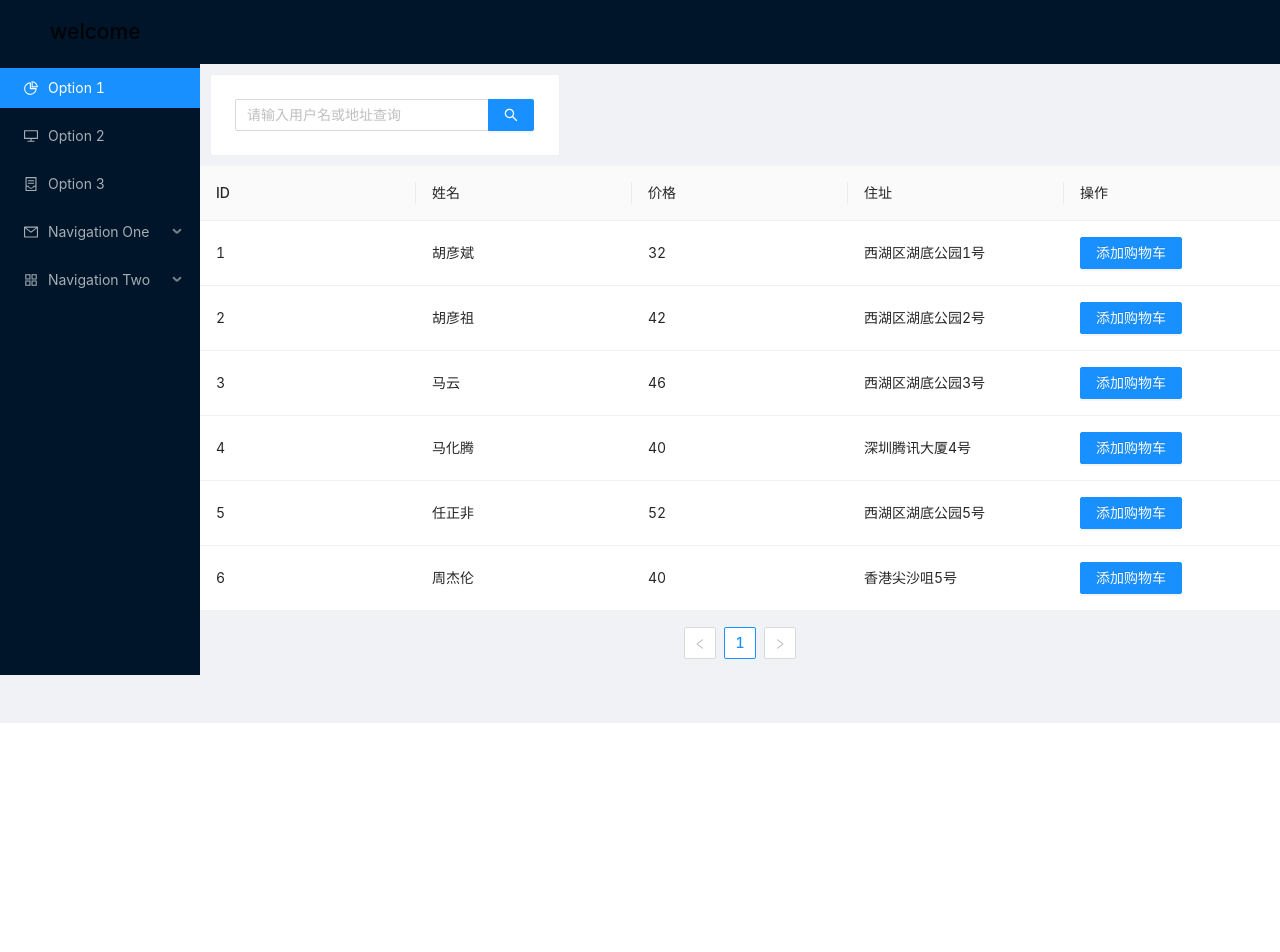
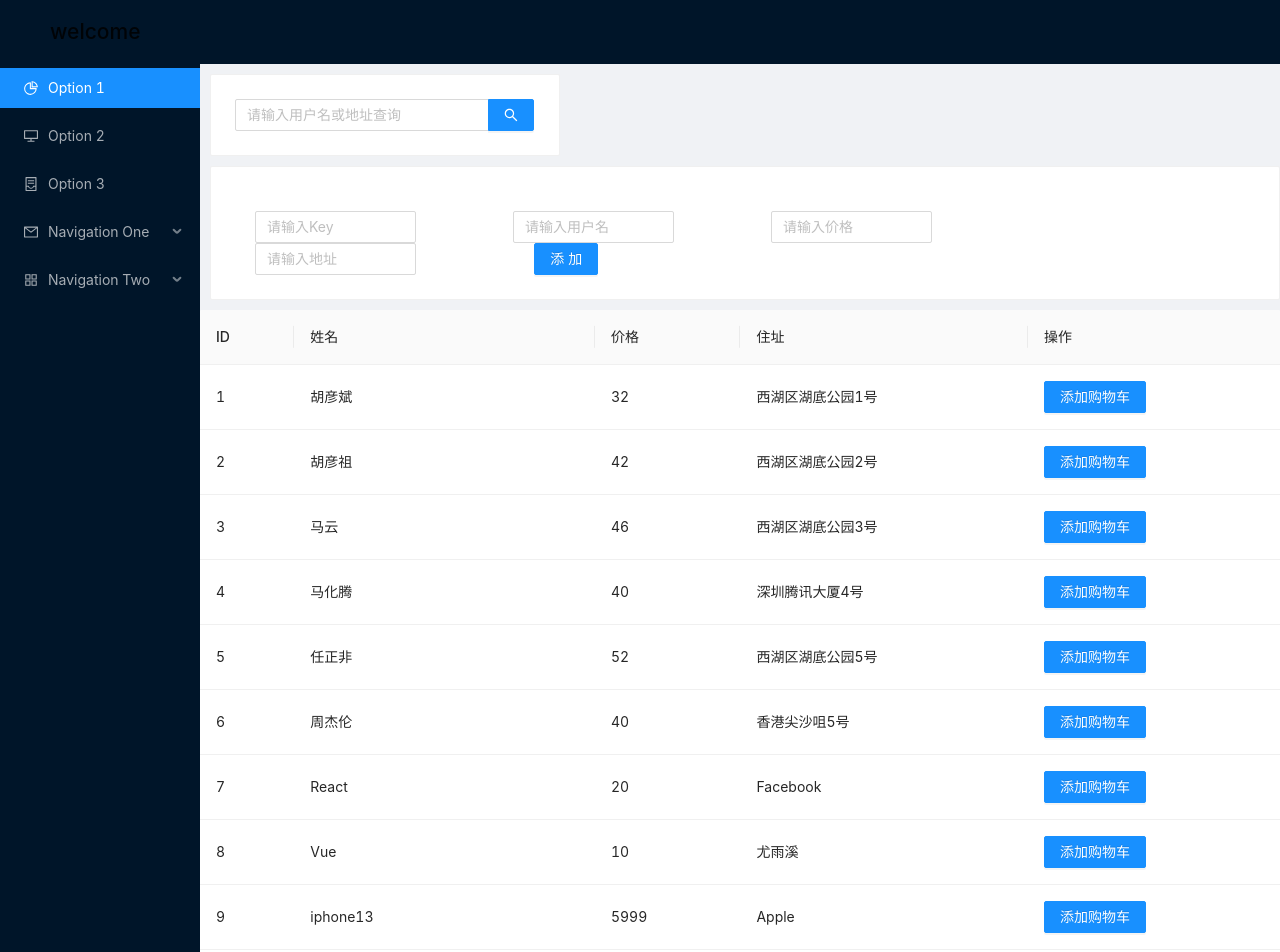
Before and after one commit to Wick-Zhou/React_study, a React (Create React App) app: page /option1/option5 in a window 1280 px wide. Shown: the top 952 px of the page. Before the commit the page ends 800 px from the top, so only its background shows below. Built offline with nearby package versions, Linux system fonts and the light colour scheme.

Commit message:
'添加到购物车'

```diff
--- a/src/components/Buttom.js
+++ b/src/components/Buttom.js
@@ -4,7 +4,7 @@ export default class Buttom extends Component {
   render() {
     return (
       <div>
-
+        buttom
       </div>
     )
   }
--- a/src/components/Main.js
+++ b/src/components/Main.js
@@ -1,24 +1,16 @@
 import React, { Component } from 'react'
-
 import {connect} from 'react-redux'
 
-import { Table, Button,Card,Input } from 'antd';
-// import { NavLink,Switch,Route } from 'react-router-dom';
+import { Table, Button,Card,Input,Form, message } from 'antd';
 
 import {addShopCarAction} from '../redux/actions/actions'
 
 const { Search } = Input;
 
-
 class Main extends Component {
 
-  state = { dataSource:[],postion:'bottomCenter' }
-
-  id=React.createRef();
-  userName=React.createRef()
-  age=React.createRef()
-  address=React.createRef()
-  keyWord=React.createRef()
+  state = { dataSource:[]}
+  form=React.createRef()
 
   componentDidMount() {
     const dataSource = [
@@ -27,52 +19,97 @@ class Main extends Component {
         name: '胡彦斌',
         price: 32,
         address: '西湖区湖底公园1号',
+        selected: true,
       },
       {
         key: '2',
         name: '胡彦祖',
         price: 42,
         address: '西湖区湖底公园2号',
+        selected: true,
       },
       {
         key: '3',
         name: '马云',
         price: 46,
         address: '西湖区湖底公园3号',
+        selected: true,
       },
       {
         key: '4',
         name: '马化腾',
         price: 40,
         address: '深圳腾讯大厦4号',
+        selected: true,
       },
       {
         key: '5',
         name: '任正非',
         price: 52,
         address: '西湖区湖底公园5号',
+        selected: true,
       },
       {
         key: '6',
         name: '周杰伦',
         price: 40,
         address: '香港尖沙咀5号',
+        selected: true,
       },
       {
         key: '7',
         name: 'React',
         price: 20,
         address: 'Facebook',
+        selected: true,
       },
+      {
+        key: '8',
+        name: 'Vue',
+        price: 10,
+        address: '尤雨溪',
+        selected: true,
+      },
+      {
+        key: '9',
+        name: 'iphone13',
+        price: 5999,
+        address: 'Apple',
+        selected: true,
+      },
+      {
+        key: '10',
+        name: 'MacBook 2021 pro',
+        price: 19999,
+        address: 'Apple',
+        selected: true,
+      },
+      {
+        key: '11',
+        name: 'Xiaomi 11 ultra',
+        price: 4999,
+        address: 'Xiaomi',
+        selected: true,
+      },
+      {
+        key: '12',
+        name: 'Oneplus 9 pro',
+        price: 4299,
+        address: 'Oneplus',
+        selected: true,
+      },
+
     ]
     this.setState({ dataSource })
   }
+
   confirm=(key)=>{
     console.log(key);
     this.setState({dataSource:this.state.dataSource.filter((item)=>{
       return item.key !==key
     })})
   }
+
   search=(keyWord)=>{
     if(keyWord.trim()){
       let searchData= this.state.dataSource.filter((item)=>{
@@ -84,35 +121,41 @@ class Main extends Component {
       this.setState({ dataSource:searchData})
     }
   }
-  addUser=()=>{
-    let newObj={
-      key:this.id.current.state.value,
-      name:this.userName.current.state.value,
-      age:this.age.current.value,
-      address:this.address.current.state.value
+
+  addUser=(data)=>{
+    if(this.state.dataSource.find(item=>item.key===data.key)===undefined){
+      let newObj={
+        key:data.key,
+        name:data.name,
+        price:data.price,
+        address:data.address,
+        selected:true
+      }
+      this.setState({dataSource:[...this.state.dataSource, newObj]})
+      this.form.current.resetFields()
+    }else{
+      message.error('已存在相同的Key，请重试！')
     }
-    this.setState({dataSource:[...this.state.dataSource, newObj]})
-    this.id.current.state.value=''
-    this.userName.current.state.value=''
-    this.age.current.value=0
-    this.address.current.state.value=''
-    console.log(this.age.current.value);
   }
 
   addShopCar=(data)=>{
-    console.log(data);
     this.props.addShopCar(data)
   }
+
+  // changePage=(page)=>{
+  //   console.log(page,'xxx');
+  // }
 
   render() {
     // console.log(this.props);
     const {dataSource}=this.state
+
     const columns = [
       {
         title: 'ID',
-        // dataIndex: 'key',
-        // key: 'key',
-        render:(text,record,index)=>`${index+1}`
+        dataIndex: 'key',
+        key: 'key',
+        // render:(text,record,index)=>`${index+1}`
       },
       {
         title: '姓名',
@@ -144,25 +187,98 @@ class Main extends Component {
         render:(key,data)=><Button type='primary' onClick={()=>this.addShopCar(data)}>添加购物车</Button>
       },
     ];
+
+    const onFinish = (values) => {
+      // console.log('Success:', values);
+      this.addUser(values)
+    };
+
+    const onFinishFailed = (errorInfo) => {
+      message.error('Failed:', errorInfo);
+    };
+
     return (
       <div>
-        {/* {this.props.carList.length} */}
         <Card style={{ width: 350,margin:10 }}>
           <Search allowClear placeholder="请输入用户名或地址查询" onSearch={(value)=>this.search(value)} enterButton style={{ width: 300,marginRight:20 }}/>
         </Card>
-        {/* <NavLink to={{pathname:'/option1/option5',state: {id:1,name: 'Option'}}}><Button>option5</Button></NavLink>
-        <Switch>
-          <Route path='/option1/option5' component={Option2}></Route>
-        </Switch>
-        <Card style={{ width: 800,margin:10 }}>
-          <h2>添加新用户</h2>
-          <Input ref={this.id} placeholder="请输入ID" style={{ width: 100,marginRight:20 }}/>
-          <Input ref={this.userName} placeholder="请输入名字" style={{ width: 100,marginRight:20 }}/>
-          <InputNumber min='0' ref={this.age} placeholder="请输入年龄" style={{ width: 100,marginRight:20 }}/>
-          <Input ref={this.address} placeholder="请输入地址" style={{ width: 200,marginRight:20 }}/>
-          <Button type='primary' onClick={this.addUser}>添加</Button>
-        </Card> */}
-        <Table dataSource={dataSource} columns={columns} pagination={{ position: [this.state.postion] }} scroll={{ y: 390 }}/>
+
+        <Card style={{marginLeft:10,marginBottom:10}}>
+          <Form
+            ref={this.form}
+            layout='inline'
+            name="basic"
+            labelCol={{
+              span: 8,
+            }}
+            wrapperCol={{
+              span: 16,
+            }}
+            onFinish={onFinish}
+            onFinishFailed={onFinishFailed}
+            autoComplete="off"
+            style={{marginTop:20,marginLeft:20}}
+          >
+            <Form.Item
+              name="key"
+              rules={[
+                {
+                  required: true,
+                  message: 'Please input your key!',
+                },
+              ]}
+            >
+              <Input placeholder='请输入Key'/>
+            </Form.Item>
+            <Form.Item
+              name="name"
+              rules={[
+                {
+                  required: true,
+                  message: 'Please input your name!',
+                },
+              ]}
+            >
+              <Input placeholder="请输入用户名"/>
+            </Form.Item>
+            <Form.Item
+              name="price"
+              rules={[
+                {
+                  required: true,
+                  message: 'Please input your price!',
+                },
+              ]}
+            >
+              <Input placeholder="请输入价格"/>
+            </Form.Item>
+            <Form.Item
+              name="address"
+              rules={[
+                {
+                  required: true,
+                  message: 'Please input your address!',
+                },
+              ]}
+            >
+              <Input placeholder="请输入地址"/>
+            </Form.Item>
+
+            <Form.Item
+              wrapperCol={{
+                offset: 8,
+                span: 16,
+              }}
+            >
+              <Button type="primary" htmlType="submit">
+                添加
+              </Button>
+            </Form.Item>
+          </Form>
+        </Card>
+
+        <Table dataSource={dataSource} columns={columns} pagination={{ position: ['bottomCenter'] }}/>
+        {/* <Pagination onChange={(page)=>this.changePage(page)} simple defaultCurrent={1} total={20}/> */}
       </div>
     )
   }
@@ -178,5 +294,4 @@ const mapDispatchToProps=(dispatch)=>{
   }
 }
 
-
 export default connect(mapStateToProps,mapDispatchToProps)(Main)
--- /dev/null
+++ b/src/components/Option3.css
@@ -0,0 +1,15 @@
+.totalPrice{
+  /* position: fixed; */
+  bottom: 0;
+  width: 100%;
+}
+
+.totalPrice div{
+  font-size: 30px;
+  font-weight: 900;
+  color: red;
+  width: 100px;
+  /* position: relative;
+  left: 100px; */
+  margin: auto;
+}
--- a/src/components/Option3.js
+++ b/src/components/Option3.js
@@ -1,27 +1,44 @@
 import React, { Component } from 'react'
+// import React, { useState } from 'react';
 import {connect} from 'react-redux'
-import { Table } from 'antd';
-import {addCountAction,oddCountAction} from '../redux/actions/actions'
+import { Table,Card,Button } from 'antd';
+import {
+  addCountAction,
+  oddCountAction,
+  deleteFromShopCarAction,
+  changeSelectedAction
+} from '../redux/actions/actions'
+
+import './Option3.css'
 
 class Option3 extends Component {
 
   add=(data)=>{
-    console.log(data);
+    // console.log(data);
     this.props.add(data)
   }
+
   odd = (data) => {
-    console.log(data);
+    // console.log(data);
     this.props.odd(data)
   }
 
+  delete=(data) => {
+    this.props.delete(data)
+  }
+
+  changeSelected=(data,selected)=>{
+    this.props.changeSelected(data,selected)
+  }
+
   render() {
-    console.log(this.props);
+    // console.log(this.props);
     const columns = [
       {
         title: 'ID',
-        // dataIndex: 'key',
-        // key: 'key',
-        render:(text,record,index)=>`${index+1}`
+        dataIndex: 'key',
+        key: 'key',
+        // render:(text,record,index)=>`${index+1}`
       },
       {
         title: '姓名',
@@ -48,10 +65,34 @@ class Option3 extends Component {
           <button onClick={() =>this.add(data)} style={{marginLeft:20}}>+</button>
         </div>
       },
+      {
+        title: '删除',
+        dataIndex: 'key',
+        key: 'key',
+        render:(key,data)=>
+        <div>
+          <Button danger onClick={() =>this.delete(data)}>删除</Button>
+        </div>
+      },
     ];
+    const rowSelection = {
+      type:'checkbox',
+      // onChange: (selectedRowKeys, selectedRows) => {
+      //   console.log(`selectedRowKeys: ${selectedRowKeys}`, 'selectedRows: ', selectedRows);
+      // },
+      onSelect:(record, selected, selectedRows, nativeEvent)=>{
+        console.log(record, selected, selectedRows, nativeEvent);
+        this.changeSelected(record,selected)
+      },
+      defaultSelectedRowKeys:this.props.carList.map(item => {if(item.selected===true){return item.key}})
+    };
+
     return (
       <div>
-        <Table dataSource={this.props.carList} columns={columns} pagination={{ position: ['bottomCenter'] }} scroll={{ y: 390 }}/>
+        <Card className='totalPrice'><div>￥{this.props.carList.filter(item =>item.selected===true).reduce((pre,item)=>pre+(item.count*item.price),0)}</div></Card>
+          <Table rowKey="key" rowSelection={{
+            ...rowSelection,
+        }} dataSource={this.props.carList} columns={columns} pagination={{ position: ['bottomCenter'] }}/>
       </div>
     )
   }
@@ -64,7 +105,9 @@ const mapStateToProps = (state) => {
 const mapDispatchToProps = (dispatch) => {
   return {
     add:(data)=>{dispatch(addCountAction(data))},
-    odd:(data)=>{dispatch(oddCountAction(data))}
+    odd:(data)=>{dispatch(oddCountAction(data))},
+    delete:(data)=>{dispatch(deleteFromShopCarAction(data))},
+    changeSelected:(data,selected)=>{dispatch(changeSelectedAction(data,selected))}
   }
 }
 
--- a/src/redux/actions/actions.js
+++ b/src/redux/actions/actions.js
@@ -1,3 +1,5 @@
 export const addShopCarAction=(data) => {return {type: 'ADDSHOPCAR',data}}
 export const addCountAction=(data) => {return {type: 'ADDCOUNT',data}}
 export const oddCountAction=(data) => {return {type: 'ODDCOUNT',data}}
+export const deleteFromShopCarAction=(data) => {return {type: 'DELETE',data}}
+export const changeSelectedAction=(data,selected) => {return {type: 'SELECTED',data,selected}}
--- a/src/redux/reducer/count.js
+++ b/src/redux/reducer/count.js
@@ -1,36 +1,43 @@
-const initState={key:'',name:'',count:0,price:0}
+// const initState={key:'',name:'',count:0,price:0,selected:true}
 const carList=[]
-export default function countReducer(pre=initState,action){
+export default function countReducer(pre={carList:carList},action){
   // console.log(pre,action);
-  const {type,data={key:0}} = action
-  const {key,name,price}=data
+  const {type,data={key:0},selected:isSelect} = action
+  const {key,name,price,selected}=data
   switch (type){
     case 'ADDSHOPCAR':
-      if(carList.find(item => item.key===key)===undefined){
-        carList.push({key,name,count:1,price})
+      if(pre.carList.find(item => item.key===key)===undefined){
+        pre.carList.push({key,name,count:1,price,selected})
       }else{
-        carList.find(item => item.key===key).count++
+        pre.carList.find(item => item.key===key).count++
       }
-      return {carList}
+      return {carList:pre.carList}
 
     case 'ADDCOUNT':
-      pre.carList.map(item=>{
+      let addCount = pre.carList.map(item=>{
         if(item.key===key){
           ++item.count
         }
         return item
       })
-      return {carList}
+      return {carList:addCount}
 
     case 'ODDCOUNT':
-      pre.carList.map(item=>{
+      let oddCount = pre.carList.map(item=>{
         if(item.key===key){
           item.count=item.count>1?item.count-1:1
         }
         return item
       })
-      return {carList}
+      return {carList:oddCount}
 
+    case 'DELETE':
+      let deletedShopCar=pre.carList.filter(item => item.key!==key)
+      return {carList:deletedShopCar}
+
+    case 'SELECTED':
+      // pre.carList.find(item => item.key=key).selected=isSelect
+      // return {carList:pre.carList}
     default:
       return pre
   }
```
Also changed, not shown: src/components/Option2.js (+4 -6 lines).
